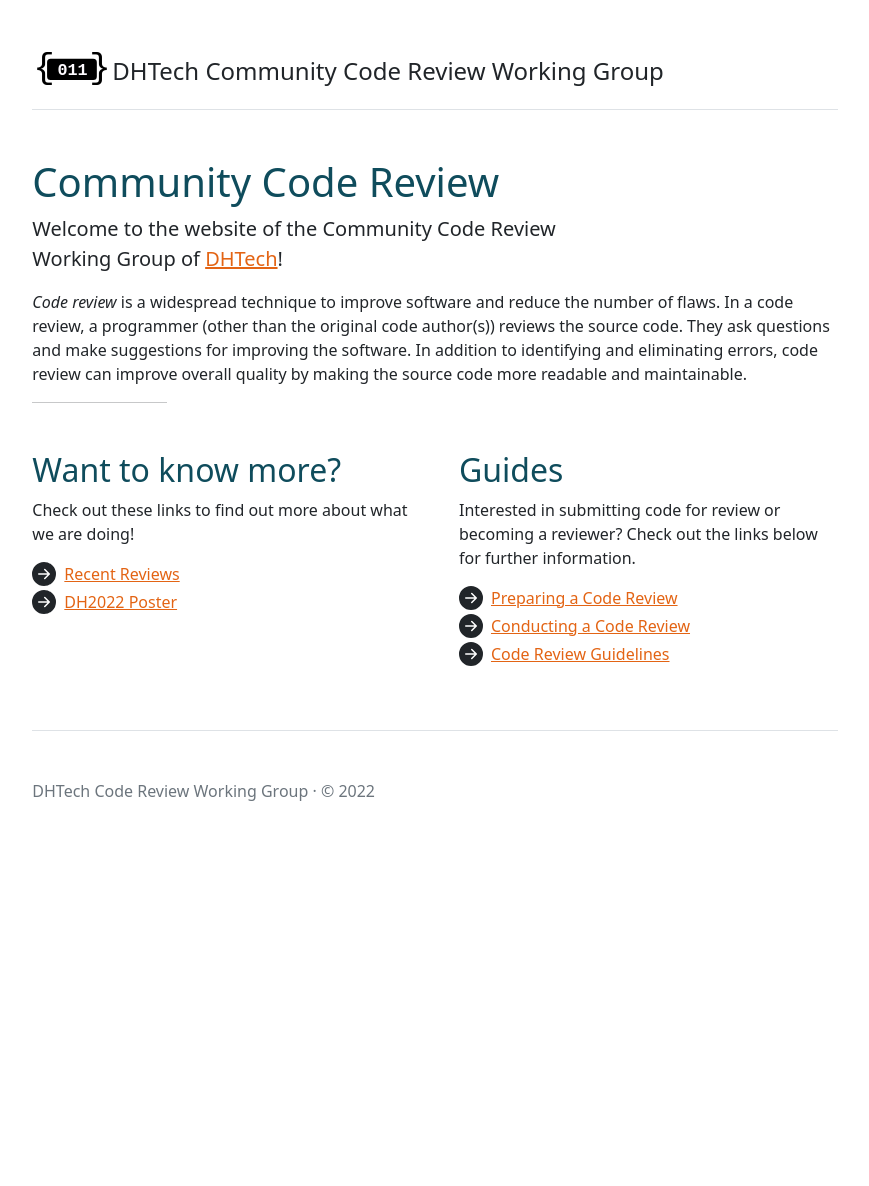
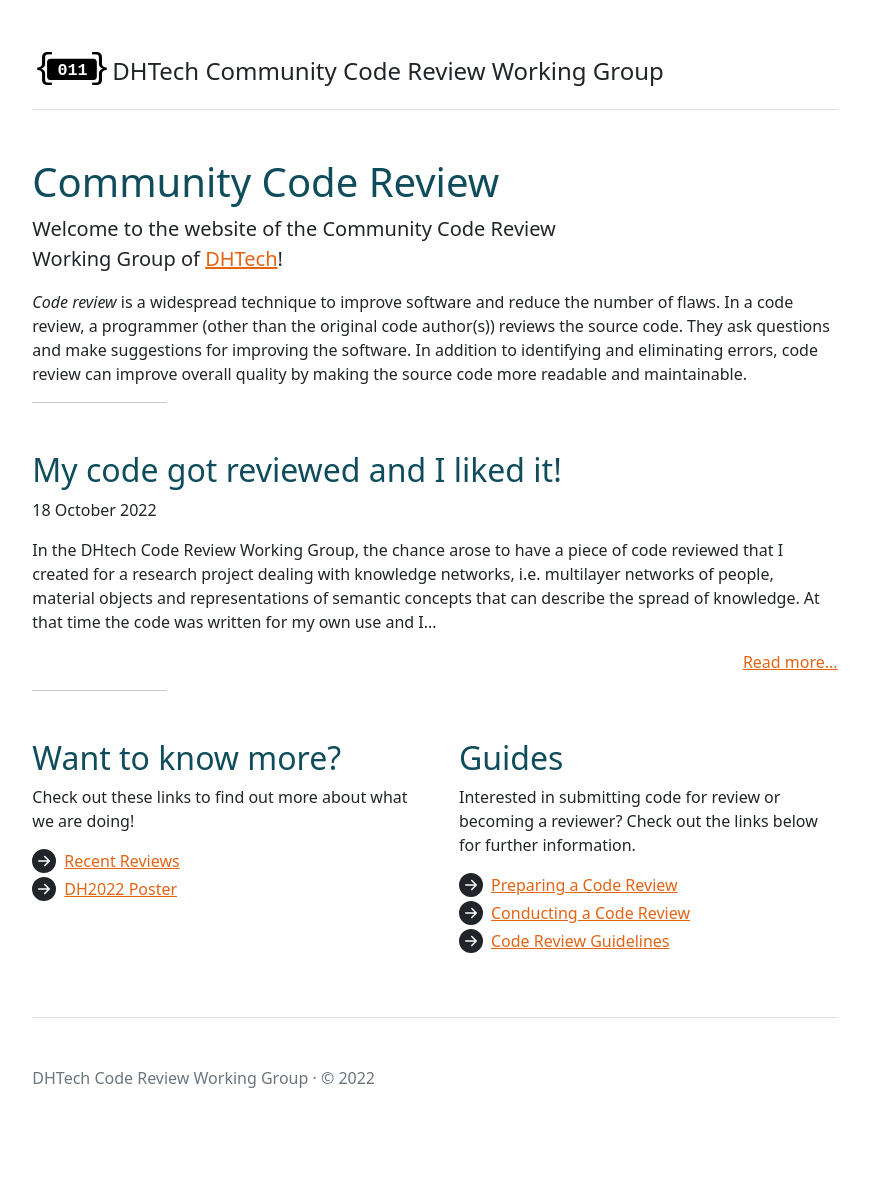
Before and after one commit to DHCodeReview/DHCodeReview.github.io, a Jekyll site: the page built from index.html, in a window 1280 px wide. Shown: the whole page, without its empty margins (205-1074 px from the left). Built offline with Jekyll 4.4.1, drawn with Linux system fonts in a browser that asks for light colours; nearby versions of some CDN libraries; library files that are not in the unit come from our copies; before the commit the page ends 900 px from its top, so only the background shows below that.

Commit message:
Added Malte's blog post

```diff
--- /dev/null
+++ b/_posts/2022-11-18-code-review-malte.md
@@ -0,0 +1,17 @@
+---
+layout: post
+title:  "My code got reviewed and I liked it!"
+author: Malte Vogl
+date:   2022-10-18 15:19:03 -0400
+categories: jekyll update
+---
+
+In the DHtech Code Review Working Group, the chance arose to have a piece of code reviewed that I created for a research project dealing with knowledge networks, i.e. multilayer networks of people, material objects and representations of semantic concepts that can describe the spread of knowledge. At that time the code was written for my own use and I only collaborated with other scientists on the output of the code, i.e. CSV files or visualizations of networks.
+
+So having the actual code reviewed was on the one hand a bit scary since I had no experience with code review whatsoever, but on the other hand also absolutely necessary to judge the validity of it for the research questions at hand. What if I accidentally had some logical errors in the procedure which invalidated the results? Any comments from an external perspective could be really useful.
+
+So I decided to submit the code for review (through [this form](https://forms.gle/pBm2jUVqz65dPHi28))  and waited for reviewers to take up the process. The Code Review Working Group had some useful instructions on how to start the process and proceed, which are now bundled at [https://dhcodereview.github.io/](https://dhcodereview.github.io/). A few days later I checked the PR for the review and saw that the review was actually already done. I had simply forgotten to watch my own PR and was not notified of the comments. Something learned already. ;-)
+
+Reading the comments lead to a kind of internal two- way communication in my case. For each comment, I had to get the idea behind the comment, compare it with my coding reasons, and then see if I would agree with the change or not. In the end, I changed the code where necessary and commented on the changes in the review.
+
+Most of the comments were on improving the readability of the code and streamlining some procedures. In general I found the comments very useful and instructive for myself. With the focus on code quality, they definitely helped me get an outside perspective and thus hopefully helped to make the code more reusable. A detailed review of the algorithmical assumptions would have required more domain knowledge and time, and was thus out of scope, as the reviewer commented. Apart from my initial misunderstanding of the process of setting up notifications, the process was actually really quick and effective. So: 10/10 points, would do it again!
--- a/index.html
+++ b/index.html
@@ -9,6 +9,16 @@ layout: default
 
     <p>
       <i>Code review</i> is a widespread technique to improve software and reduce the number of flaws. In a code review, a programmer (other than the original code author(s)) reviews the source code. They ask questions and make suggestions for improving the software. In addition to identifying and eliminating errors, code review can improve overall quality by making the source code more readable and maintainable.</p>
+
+    <hr class="col-3 col-md-2 mb-5">
+    {% for post in site.posts limit:1 %}
+    <h2>{{ post.title}}</h2>
+    <p class="blogdate">{{ post.date | date: "%d %B %Y" }}</p>
+    <p>
+      {{ post.content|truncatewords:60 }}
+    </p>
+    <p style="text-align:right"><a href="{{ post.url }}">Read more...</a></p>
+    {% endfor %}
 
     <hr class="col-3 col-md-2 mb-5">
 
```
